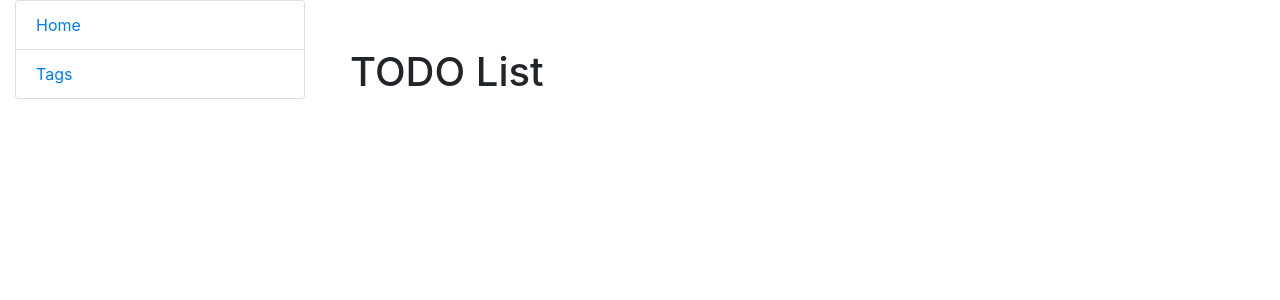
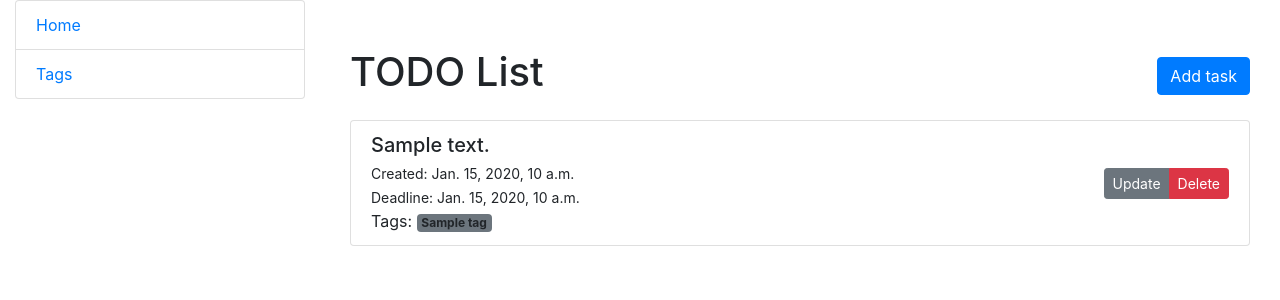
Before and after one commit to voboian/todo-list, a Django app: page / in a window 1280 px wide. Shown: the top 300 px of the page. Run offline with Django 5.2, Linux system fonts and the light colour scheme; tables that the repository leaves empty hold one stand-in row (values such as "Sample post").

Commit message:
implemented create, update, delete for taks and tags and create html form for they

```diff
--- a/djangoProject/settings.py
+++ b/djangoProject/settings.py
@@ -37,7 +37,9 @@ INSTALLED_APPS = [
     'django.contrib.sessions',
     'django.contrib.messages',
     'django.contrib.staticfiles',
+    'bootstrap4',
     'crispy_forms',
+    'crispy_bootstrap4',
     'todo',
 ]
 
@@ -71,6 +73,8 @@ TEMPLATES = [
 ]
 
 WSGI_APPLICATION = 'djangoProject.wsgi.application'
+
+CRISPY_ALLOWED_TEMPLATE_PACKS = "bootstrap4"
 
 CRISPY_TEMPLATE_PACK = "bootstrap4"
 
--- a/templates/todo/task_list.html
+++ b/templates/todo/task_list.html
@@ -3,7 +3,30 @@
   <div class="container mt-5">
     <div class="d-flex justify-content-between align-items-center mb-3">
       <h1>TODO List</h1>
-
+      <a href="{% url 'todo:task_create' %}" class="btn btn-primary">Add task</a>
+    </div>
+    <ul class="list-group">
+      {% for task in tasks %}
+        <li class="list-group-item d-flex justify-content-between align-items-center">
+          <div>
+            <h5 class="mb-1">{{ task.content }}</h5>
+            <small>Created: {{ task.created_at }}</small>
+            {% if task.deadline %}
+              <br><small>Deadline: {{ task.deadline }}</small>
+            {% endif %}
+            <br>
+            <span>Tags:
+              {% for tag in task.tags.all %}
+                <span class="badge bg-secondary">{{ tag.name }}</span>
+              {% endfor %}
+                </span>
           </div>
+          <div class="btn-group">
+            <a href="{% url 'todo:task_update' task.pk %}" class="btn btn-secondary btn-sm">Update</a>
+            <a href="{% url 'todo:task_delete' task.pk %}" class="btn btn-danger btn-sm">Delete</a>
+          </div>
+        </li>
+      {% endfor %}
+    </ul>
   </div>
 {% endblock %}
--- a/todo/urls.py
+++ b/todo/urls.py
@@ -1,9 +1,24 @@
 from django.urls import path
-from .views import TaskListView, TagListView
+from .views import (
+    TaskListView,
+    TagListView,
+    TaskCreateView,
+    TaskUpdateView,
+    TaskDeleteView,
+    TagCreateView,
+    TagUpdateView,
+    TagDeleteView,
+)
 
 urlpatterns = [
     path("", TaskListView.as_view(), name="task_list"),
+    path("new/", TaskCreateView.as_view(), name="task_create"),
+    path("task/<int:pk>/edit/", TaskUpdateView.as_view(), name="task_update"),
+    path("task/<int:pk>/delete/", TaskDeleteView.as_view(), name="task_delete"),
     path("tags/", TagListView.as_view(), name="tags_list"),
+    path("tag/new/", TagCreateView.as_view(), name="tag_new"),
+    path("tag/<int:pk>/edit/", TagUpdateView.as_view(), name="tag_edit"),
+    path("tag/<int:pk>/delete/", TagDeleteView.as_view(), name="tag_delete"),
 ]
 
 app_name = "todo"
--- a/todo/views.py
+++ b/todo/views.py
@@ -1,6 +1,7 @@
-from django.shortcuts import render
-from django.views.generic import ListView
+from django.urls import reverse_lazy
+from django.views.generic import ListView, CreateView, UpdateView, DeleteView
 
+from todo.forms import TaskForm, TagForm
 from todo.models import Task, Tag
 
 
@@ -9,6 +10,40 @@ class TaskListView(ListView):
     context_object_name = "tasks"
 
 
+class TaskCreateView(CreateView):
+    model = Task
+    form_class = TaskForm
+    success_url = reverse_lazy("todo:task_list")
+
+
+class TaskUpdateView(UpdateView):
+    model = Task
+    form_class = TaskForm
+    success_url = reverse_lazy("todo:task_list")
+
+
+class TaskDeleteView(DeleteView):
+    model = Task
+    success_url = reverse_lazy("todo:task_list")
+
+
 class TagListView(ListView):
     model = Tag
     context_object_name = "tags"
+
+
+class TagCreateView(CreateView):
+    model = Tag
+    form_class = TagForm
+    success_url = reverse_lazy("todo:tags_list")
+
+
+class TagUpdateView(UpdateView):
+    model = Tag
+    form_class = TagForm
+    success_url = reverse_lazy("todo:tags_list")
+
+
+class TagDeleteView(DeleteView):
+    model = Tag
+    success_url = reverse_lazy("todo:tags_list")
```
Also changed, not shown: templates/todo/tag_confirm_delete.html (added, +10 -0 lines), templates/todo/tag_form.html (added, +12 -0 lines), templates/todo/tag_list.html (+20 -3 lines), templates/todo/task_confirm_delete.html (added, +10 -0 lines), templates/todo/task_form.html (added, +13 -0 lines), todo/forms.py (added, +31 -0 lines), todo/migrations/0001_initial.py (added).
